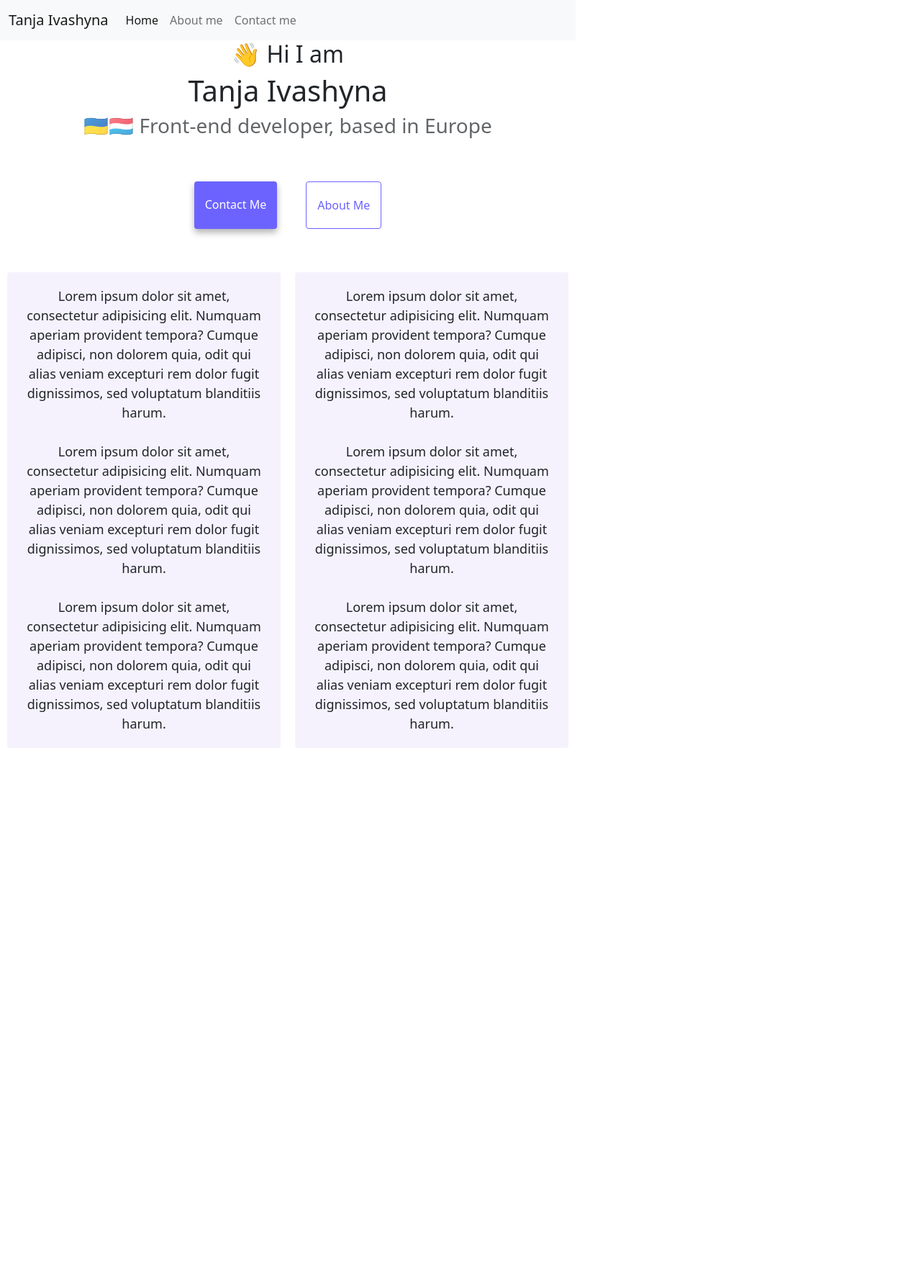
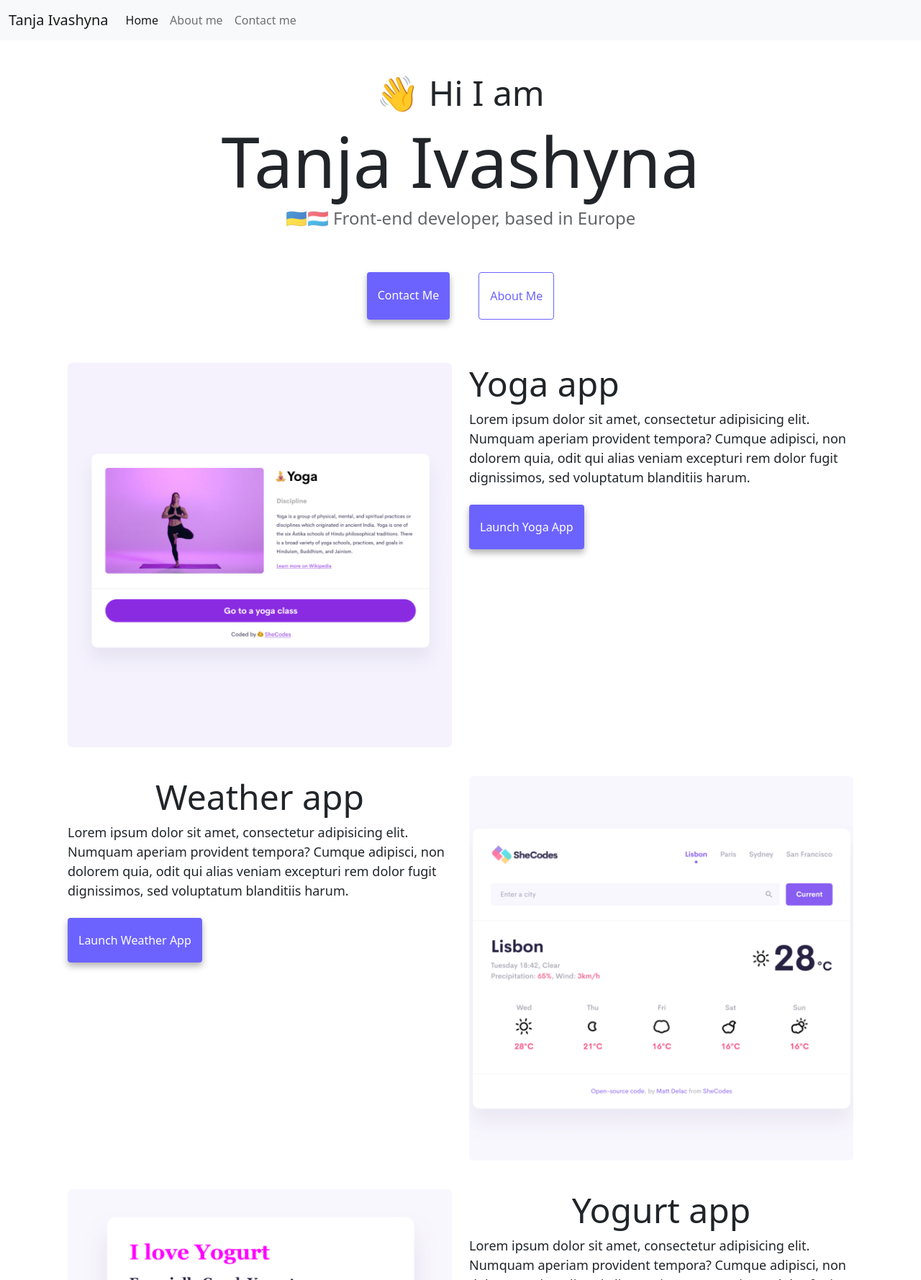
Before and after one commit to TetianaIvashyna/Portfolio, a plain HTML site: page index.html in a window 1280 px wide. Shown: the top 1778 px of the page at 72% size. Before the commit the page ends 1079 px from the top, so only its background shows below. Drawn offline with nearby package versions, Linux system fonts and the light colour scheme.

Commit message:
Homework Week 2 is finished

```diff
--- a/index.html
+++ b/index.html
@@ -17,9 +17,10 @@
 </head>
 
 <body>
-    <nav class="navbar navbar-expand-lg bg-light">
+    <div class="container">
+    <nav class="navbar navbar-expand-lg bg-light navbar-nav-scroll fixed-top">
         <div class="container-fluid">
-            <a class="navbar-brand" href="/">Tanja Ivashyna</a>
+            <a class="navbar-brand" href="index.html">Tanja Ivashyna</a>
             <button class="navbar-toggler" type="button" data-bs-toggle="collapse" data-bs-target="#navbarNav"
                 aria-controls="navbarNav" aria-expanded="false" aria-label="Toggle navigation">
                 <span class="navbar-toggler-icon"></span>
@@ -27,27 +28,33 @@
             <div class="collapse navbar-collapse" id="navbarNav">
                 <ul class="navbar-nav">
                     <li class="nav-item">
-                        <a class="nav-link active" aria-current="page" href="/">Home</a>
+                        <a class="nav-link active" aria-current="page" href="index.html">Home</a>
                     </li>
                     <li class="nav-item">
-                        <a class="nav-link" href="/about.html">About me</a>
+                        <a class="nav-link" href="about.html">About me</a>
                     </li>
                     <li class="nav-item">
-                        <a class="nav-link" href="/about.html#contact">Contact me</a>
+                        <a class="nav-link" href="about.html#contact">Contact me</a>
                     </li>
 
                 </ul>
+
             </div>
         </div>
     </nav>
-    <h2>👋 Hi I am</h2>
+    <h2 class="top-gap">👋 Hi I am</h2>
     <h1>Tanja Ivashyna</h1>
     <h3>🇺🇦🇱🇺 Front-end developer, based in Europe</h3>
     <div class="navigation-links">
         <a href="about.html#contact" class="contact-link">Contact me</a>
         <a href="about.html" class="about-link">About me</a>
     </div>
-    <div class="about-paragraphs">
+
+<div class="container top-gap">
+    <div class="row">
+        <div class="col-sm-6"><img src="images/yoga.png" alt="" class="img-fluid rounded"></div>
+        <div class="col-sm-6">
+            <h2 class="app-descripion">Yoga app</h2>
             <p>
                 Lorem ipsum dolor sit amet, consectetur adipisicing elit. Numquam
                 aperiam provident tempora? Cumque adipisci, non dolorem quia, odit qui
@@ -55,17 +62,19 @@
                 blanditiis harum.
                 <br />
                 <br />
-            Lorem ipsum dolor sit amet, consectetur adipisicing elit. Numquam
-            aperiam provident tempora? Cumque adipisci, non dolorem quia, odit qui
-            alias veniam excepturi rem dolor fugit dignissimos, sed voluptatum
-            blanditiis harum.
-            <br />
-            <br />
-            Lorem ipsum dolor sit amet, consectetur adipisicing elit. Numquam
-            aperiam provident tempora? Cumque adipisci, non dolorem quia, odit qui
-            alias veniam excepturi rem dolor fugit dignissimos, sed voluptatum
-            blanditiis harum.
             </p>
+
+            <a href="index.html" class="table-links">Launch Yoga app</a>
+
+        </div>
+    </div>
+</div>
+
+<div class="container top-gap">
+    <div class="row">
+
+        <div class="col-sm-6">
+            <h2>Weather app</h2>
             <p>
                 Lorem ipsum dolor sit amet, consectetur adipisicing elit. Numquam
                 aperiam provident tempora? Cumque adipisci, non dolorem quia, odit qui
@@ -73,17 +82,38 @@
                 blanditiis harum.
                 <br />
                 <br />
+                </p>
+
+                <a href="index.html" class="table-links">Launch Weather app</a>
+
+                <p>
+                <br />
+                <br />
+                </p>
+        </div>
+        <div class="col-sm-6"><img src="images/weather.png" alt="" class="img-fluid rounded"></div>
+    </div>
+</div>
+
+<div class="container top-gap">
+    <div class="row">
+        <div class="col-sm-6"><img src="images/yogurt.png" alt="" class="img-fluid rounded"></div>
+        <div class="col-sm-6">
+            <h2>Yogurt app</h2>
+            <p>
                 Lorem ipsum dolor sit amet, consectetur adipisicing elit. Numquam
                 aperiam provident tempora? Cumque adipisci, non dolorem quia, odit qui
                 alias veniam excepturi rem dolor fugit dignissimos, sed voluptatum
                 blanditiis harum.
             <br />
             <br />
-            Lorem ipsum dolor sit amet, consectetur adipisicing elit. Numquam
-            aperiam provident tempora? Cumque adipisci, non dolorem quia, odit qui
-            alias veniam excepturi rem dolor fugit dignissimos, sed voluptatum
-            blanditiis harum.
             </p>
+
+            <a href="index.html" class="table-links">Launch Yogurt app</a>
+        </div>
+    </div>
+</div>
+
 </div>
 </body>
 
--- a/style.css
+++ b/style.css
@@ -5,8 +5,7 @@
 }
 
 body {
-    margin: 60px auto;
-    max-width: 800px;
+    margin: 60px auto !important;
 }
 
 h1,
@@ -17,26 +16,32 @@ h3 {
 }
 
 h1 {
-    font-size: 96px;
+    font-size: 96px !important;
 }
 
 h2 {
-    font-size: 48px;
+    font-size: 48px !important;
+}
+
+.top-gap {
+    padding-top: 40px;
+}
+
+.app-descripion {
+    text-align: left;
 }
 
 h3 {
-    font-size: 24px;
+    font-size: 24px !important;
     opacity: 0.7;
 }
 
 p {
-    background: var(--secondary-color);
-    padding: 20px;
     border-radius: 4px;
     font-size: 18px;
     line-height: 1.5;
-    text-align: center;
 }
+
 
 .navigation-links {
     display: flex;
@@ -52,7 +57,14 @@ p {
     text-transform: capitalize;
 }
 
-.contact-link {
+.table-links {
+    border-radius: 4px;
+    padding: 20px 15px;
+    text-decoration: none;
+    text-transform: capitalize;
+}
+
+.contact-link, .table-links {
     background: var(--primary-color);
     box-shadow: var(--box-shadow);
     color: white;
```
Also changed, not shown: about.html (+34 -21 lines). Lines whose indentation alone changed are shown as unchanged.
